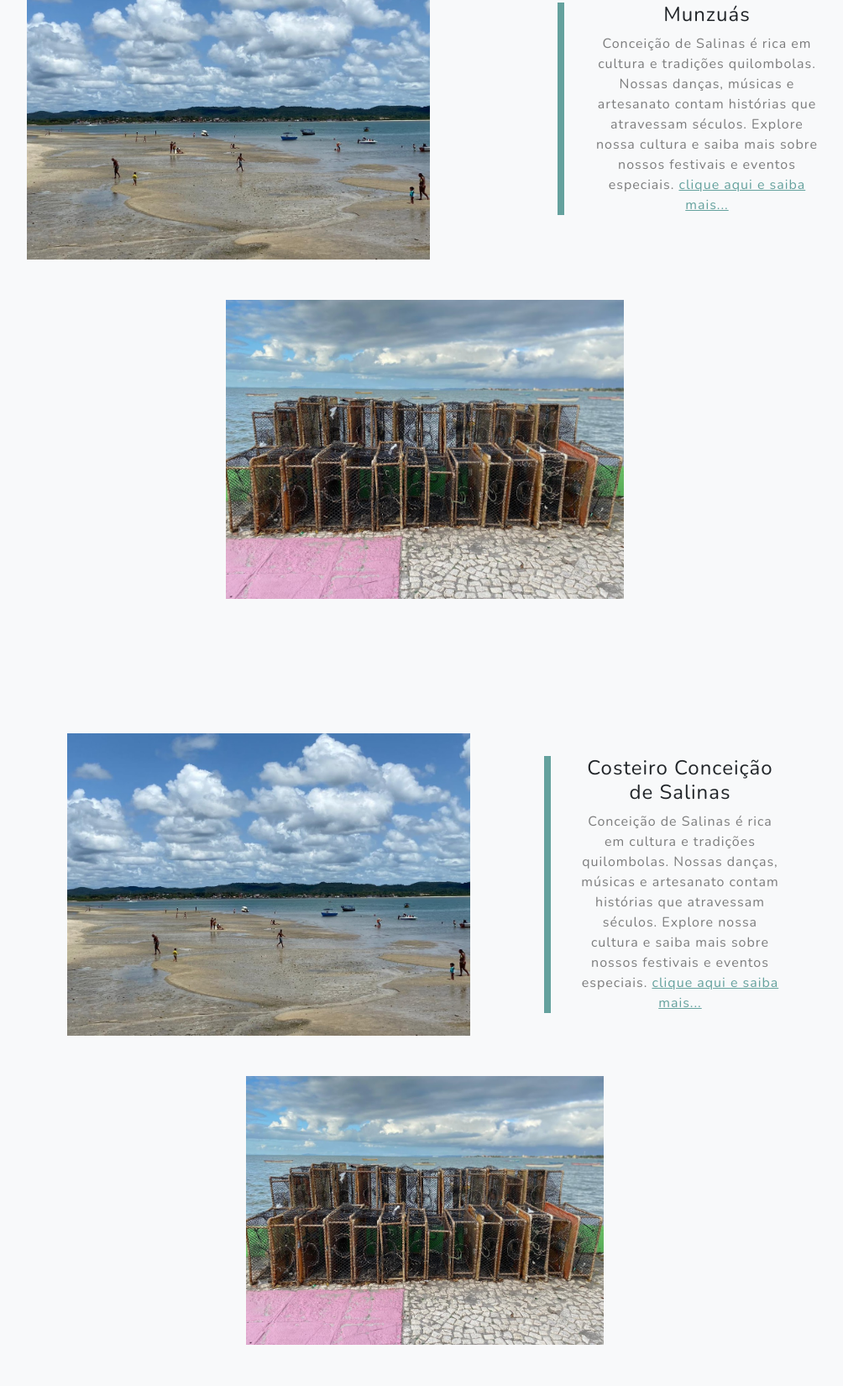
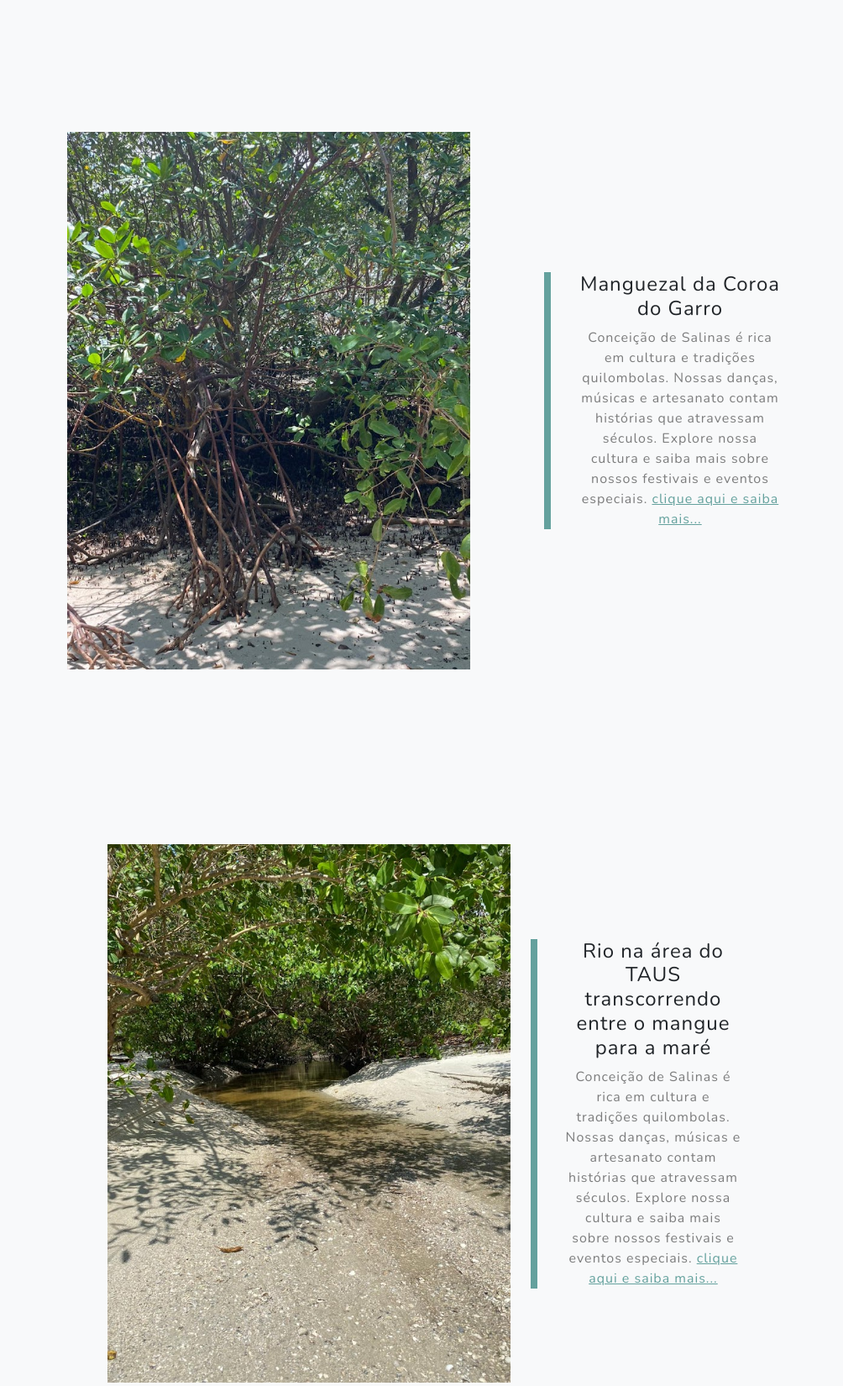
Before and after one commit to gunthersantos/comunidadequilimboladesalinas, a plain HTML site: page index.html in a window 1280 px wide. Shown: the part 2338-3988 px from the top of the page at 84% size, without its empty margins (134-1138 px from the left). Drawn offline with nearby package versions, Linux system fonts and the light colour scheme.

Commit message:
Update index.html

```diff
--- a/index.html
+++ b/index.html
@@ -123,23 +123,15 @@
             </div>
           </div>
         </div>
-        <!-- Project One Row-->
-        <div class="row gx-0 mb-5 mb-lg-0 justify-content-center">
-          <div class="col-lg-6">
-            <img
-              class="img-fluid mb-3 mb-lg-0"
-              src="assets/img/salinas2.jpeg"
-              alt="..."
-            />
-          </div>
-          <section class="projects-section bg-light" id="projects">
+
+      <section class="projects-section bg-light" id="projects">
       <div class="container px-4 px-lg-5">
         <!-- Featured Project Row-->
         <div class="row gx-0 mb-4 mb-lg-5 align-items-center">
           <div class="col-xl-8 col-lg-7">
             <img
               class="img-fluid mb-3 mb-lg-0"
-              src="assets/img/salinas.jpeg"
+              src="assets/img/salinas2.jpeg"
               alt="..."
             />
           </div>
@@ -155,29 +147,20 @@
             </div>
           </div>
         </div>
-        <!-- Project One Row-->
-        <div class="row gx-0 mb-5 mb-lg-0 justify-content-center">
-          <div class="col-lg-6">
-            <img
-              class="img-fluid mb-3 mb-lg-0"
-              src="assets/img/salinas2.jpeg"
-              alt="..."
-            />
-          </div>
-          <section class="projects-section bg-light" id="projects">
+      <section class="projects-section bg-light" id="projects">
       <div class="container px-4 px-lg-5">
         <!-- Featured Project Row-->
         <div class="row gx-0 mb-4 mb-lg-5 align-items-center">
           <div class="col-xl-8 col-lg-7">
             <img
               class="img-fluid mb-3 mb-lg-0"
-              src="assets/img/salinas.jpeg"
+              src="assets/img/salinas3.jpeg"
               alt="..."
             />
           </div>
           <div class="col-xl-4 col-lg-5">
             <div class="featured-text text-center text-lg-left">
-              <h4>Costeiro Conceição de Salinas</h4>
+              <h4>Manguezal da Coroa do Garro</h4>
               <p class="text-black-50 mb-0">
                 Conceição de Salinas é rica em cultura e tradições quilombolas.
                 Nossas danças, músicas e artesanato contam histórias que atravessam séculos.
@@ -187,29 +170,20 @@
             </div>
           </div>
         </div>
-        <!-- Project One Row-->
-        <div class="row gx-0 mb-5 mb-lg-0 justify-content-center">
-          <div class="col-lg-6">
-            <img
-              class="img-fluid mb-3 mb-lg-0"
-              src="assets/img/salinas2.jpeg"
-              alt="..."
-            />
-          </div>
-          <section class="projects-section bg-light" id="projects">
+      <section class="projects-section bg-light" id="projects">
       <div class="container px-4 px-lg-5">
         <!-- Featured Project Row-->
         <div class="row gx-0 mb-4 mb-lg-5 align-items-center">
           <div class="col-xl-8 col-lg-7">
             <img
               class="img-fluid mb-3 mb-lg-0"
-              src="assets/img/salinas.jpeg"
+              src="assets/img/salinas4.jpeg"
               alt="..."
             />
           </div>
           <div class="col-xl-4 col-lg-5">
             <div class="featured-text text-center text-lg-left">
-              <h4>Costeiro Conceição de Salinas</h4>
+              <h4>Rio na área do TAUS transcorrendo entre o mangue para a maré</h4>
               <p class="text-black-50 mb-0">
                 Conceição de Salinas é rica em cultura e tradições quilombolas.
                 Nossas danças, músicas e artesanato contam histórias que atravessam séculos.
@@ -219,20 +193,6 @@
             </div>
           </div>
         </div>
-        <!-- Project One Row-->
-        <div class="row gx-0 mb-5 mb-lg-0 justify-content-center">
-          <div class="col-lg-6">
-            <img
-              class="img-fluid mb-3 mb-lg-0"
-              src="assets/img/salinas2.jpeg"
-              alt="..."
-            />
-          </div>
-
-
-
-
-
 
 
 <!--           <div class="col-lg-6">
```
